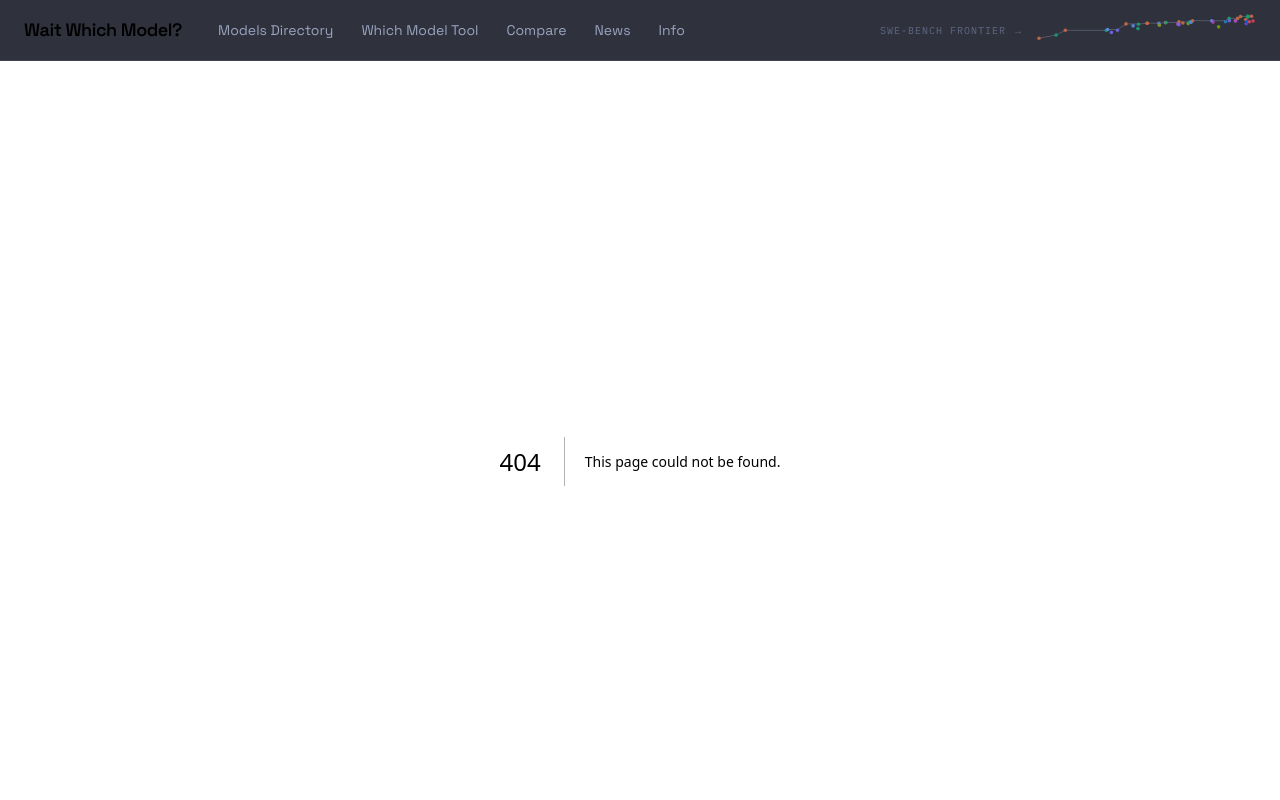
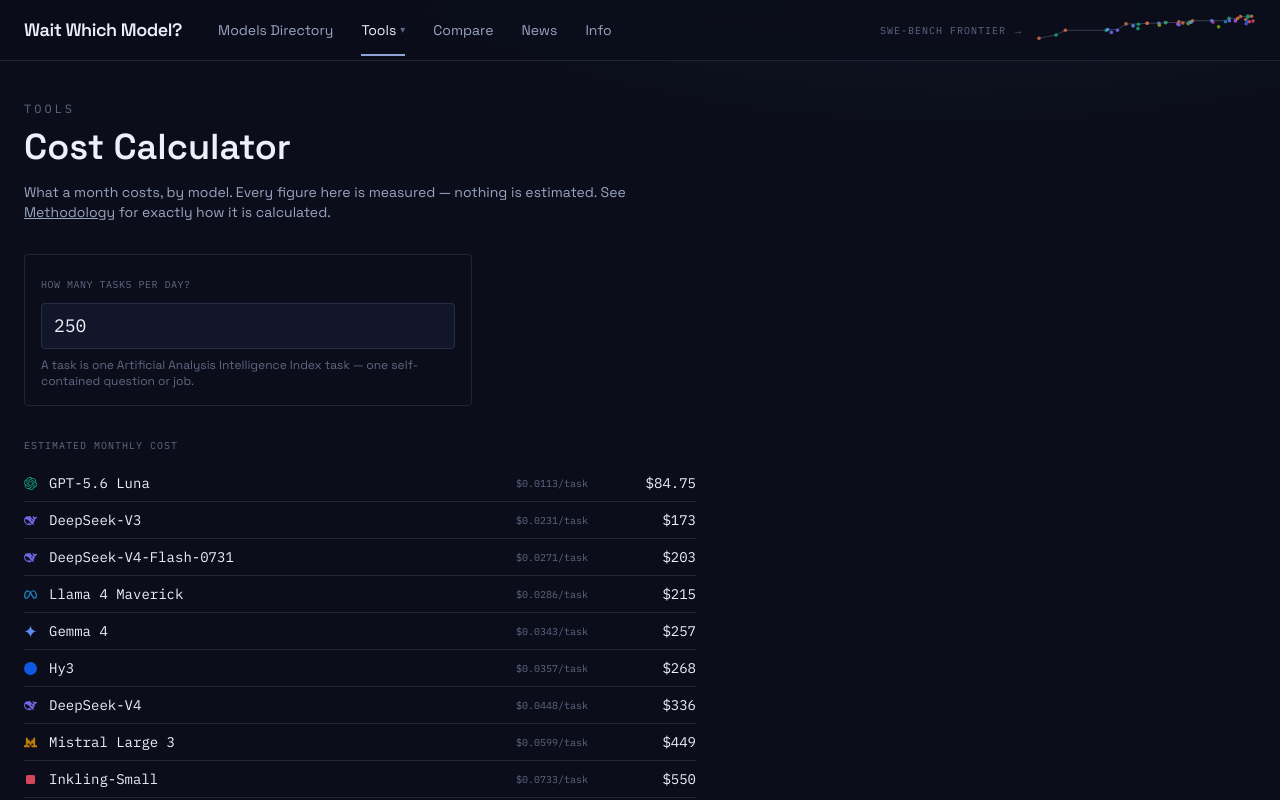
Before and after one commit to maiasalti/wait-which-model, a Next.js app: page /cost-calculator in a window 1280 px wide. Before the commit this address had no page. Shown: the top 800 px of the page. Built offline with nearby package versions, Linux system fonts and the light colour scheme.

Commit message:
Add Cost Calculator under a Tools nav grouping
Which Model and the new Cost Calculator each keep their own top-level
URL; Tools is a nav-only grouping via a stateless <details> dropdown.

```diff
--- /dev/null
+++ b/app/cost-calculator/page.tsx
@@ -0,0 +1,91 @@
+"use client";
+
+import { useMemo, useState } from "react";
+import Link from "next/link";
+import { models } from "@/lib/data";
+import { rankByCost } from "@/lib/cost-calc";
+import { CompanyLogo } from "@/components/CompanyLogo";
+
+const usd = (v: number) =>
+  v >= 100 ? `$${Math.round(v).toLocaleString()}` : `$${v.toFixed(2)}`;
+
+export default function CostCalculatorPage() {
+  const [tasksPerDay, setTasksPerDay] = useState(250);
+
+  // Retired models are not something anyone is costing out a deployment against.
+  const candidates = useMemo(
+    () => models.filter((m) => m.status !== "deprecated"),
+    []
+  );
+  const { included, excluded } = useMemo(
+    () => rankByCost(candidates, tasksPerDay),
+    [candidates, tasksPerDay]
+  );
+
+  return (
+    <div className="pb-16 pt-10">
+      <p className="mono text-xs uppercase tracking-[0.25em] text-ink-3">Tools</p>
+      <h1 className="mt-2 max-w-2xl text-3xl font-semibold leading-tight sm:text-4xl">
+        Cost Calculator
+      </h1>
+      <p className="mt-3 max-w-2xl text-sm text-ink-2">
+        What a month costs, by model. Every figure here is measured — nothing is
+        estimated. See{" "}
+        <Link href="/info" className="underline hover:text-ink">
+          Methodology
+        </Link>{" "}
+        for exactly how it is calculated.
+      </p>
+
+      <div className="mt-8 max-w-md rounded border border-line p-4">
+        <label htmlFor="tasks" className="mono text-[10px] uppercase tracking-wider text-ink-3">
+          How many tasks per day?
+        </label>
+        <input
+          id="tasks"
+          type="number"
+          min={0}
+          value={tasksPerDay}
+          onChange={(e) => setTasksPerDay(Math.max(0, Number(e.target.value) || 0))}
+          className="mono mt-2 w-full rounded border border-line bg-surface px-3 py-2 text-lg text-ink"
+        />
+        <p className="mt-2 text-xs text-ink-3">
+          A task is one Artificial Analysis Intelligence Index task — one
+          self-contained question or job.
+        </p>
+      </div>
+
+      <div className="mt-8 max-w-2xl">
+        <h2 className="mono text-[10px] uppercase tracking-widest text-ink-3">
+          Estimated monthly cost
+        </h2>
+        <ul className="mono mt-3">
+          {included.map((row) => (
+            <li key={row.model.id} className="flex items-center gap-3 border-b border-line py-2">
+              <CompanyLogo companyId={row.model.company} size={13} />
+              <Link href={`/models/${row.model.id}`} className="flex-1 truncate text-sm text-ink hover:underline">
+                {row.model.name}
+              </Link>
+              <span className="text-[10px] text-ink-3">
+                ${row.model.costPerTask.usd}/task
+              </span>
+              <span className="w-24 text-right text-sm text-ink">{usd(row.monthly)}</span>
+            </li>
+          ))}
+        </ul>
+
+        {excluded.length > 0 && (
+          <details className="mt-6">
+            <summary className="cursor-pointer text-xs text-ink-3 hover:text-ink">
+              {excluded.length} of {candidates.length} models have no measured
+              cost-per-task figure and are excluded
+            </summary>
+            <p className="mt-2 text-xs text-ink-3">
+              {excluded.map((m) => m.name).join(", ")}
+            </p>
+          </details>
+        )}
+      </div>
+    </div>
+  );
+}
--- a/app/sitemap.ts
+++ b/app/sitemap.ts
@@ -6,7 +6,7 @@
 /** Without this the per-model pages exist but nothing points a crawler at them,
  *  since they are only reachable by clicking a card. */
 export default function sitemap(): MetadataRoute.Sitemap {
-  const staticPages = ["", "/compare", "/news", "/info", "/which-model"].map((path) => ({
+  const staticPages = ["", "/compare", "/news", "/info", "/which-model", "/cost-calculator"].map((path) => ({
     url: `${BASE}${path}`,
     changeFrequency: "weekly" as const,
     priority: path === "" ? 1 : 0.8,
--- a/components/Nav.tsx
+++ b/components/Nav.tsx
@@ -1,15 +1,22 @@
 "use client";
 
 import Link from "next/link";
+import { Fragment } from "react";
 import { usePathname } from "next/navigation";
 import { FrontierSparkline } from "./FrontierSparkline";
 
 const TABS = [
   { href: "/", label: "Models Directory" },
-  { href: "/which-model", label: "Which Model Tool" },
   { href: "/compare", label: "Compare" },
   { href: "/news", label: "News" },
   { href: "/info", label: "Info" },
+];
+
+// Both tools keep their own top-level URLs — "Tools" is a nav grouping only,
+// so no existing link breaks and /which-model's OG image route is untouched.
+const TOOLS = [
+  { href: "/which-model", label: "Which Model?" },
+  { href: "/cost-calculator", label: "Cost Calculator" },
 ];
 
 export function Nav() {
@@ -23,12 +30,12 @@
           </span>
         </Link>
         <nav className="flex gap-1" aria-label="Sections">
-          {TABS.map((t) => {
+          {TABS.map((t, i) => {
             const active =
               t.href === "/" ? pathname === "/" : pathname.startsWith(t.href);
             return (
+              <Fragment key={t.href}>
                 <Link
-                key={t.href}
                   href={t.href}
                   aria-current={active ? "page" : undefined}
                   className={`relative px-3 py-4 text-sm transition-colors ${
@@ -40,6 +47,35 @@
                     <span className="absolute inset-x-3 bottom-0 h-0.5 bg-accent" />
                   )}
                 </Link>
+                {i === 0 && (
+                  <details className="group relative">
+                    <summary
+                      className={`flex cursor-pointer list-none items-center gap-1 px-3 py-4 text-sm transition-colors ${
+                        TOOLS.some((t) => pathname.startsWith(t.href))
+                          ? "text-ink"
+                          : "text-ink-2 hover:text-ink"
+                      }`}
+                    >
+                      Tools
+                      <span aria-hidden className="text-[10px] text-ink-3">▾</span>
+                      {TOOLS.some((t) => pathname.startsWith(t.href)) && (
+                        <span className="absolute inset-x-3 bottom-0 h-0.5 bg-accent" />
+                      )}
+                    </summary>
+                    <div className="absolute left-0 top-full z-50 min-w-[12rem] overflow-hidden rounded border border-line-strong bg-surface-2 shadow-xl">
+                      {TOOLS.map((t) => (
+                        <Link
+                          key={t.href}
+                          href={t.href}
+                          className="block px-3 py-2 text-sm text-ink-2 hover:bg-white/5 hover:text-ink"
+                        >
+                          {t.label}
+                        </Link>
+                      ))}
+                    </div>
+                  </details>
+                )}
+              </Fragment>
             );
           })}
         </nav>
```
Lines whose indentation alone changed are shown as unchanged.
